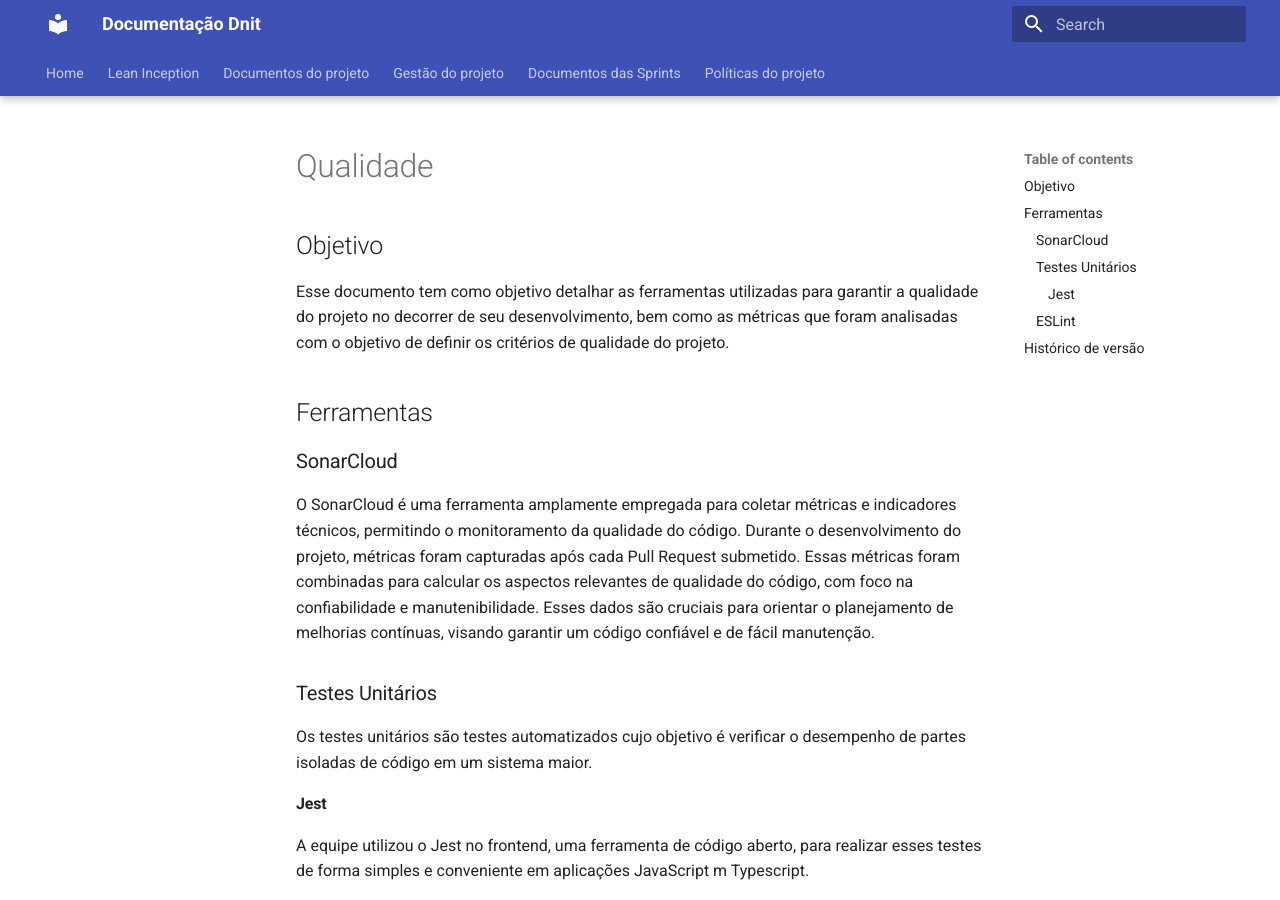
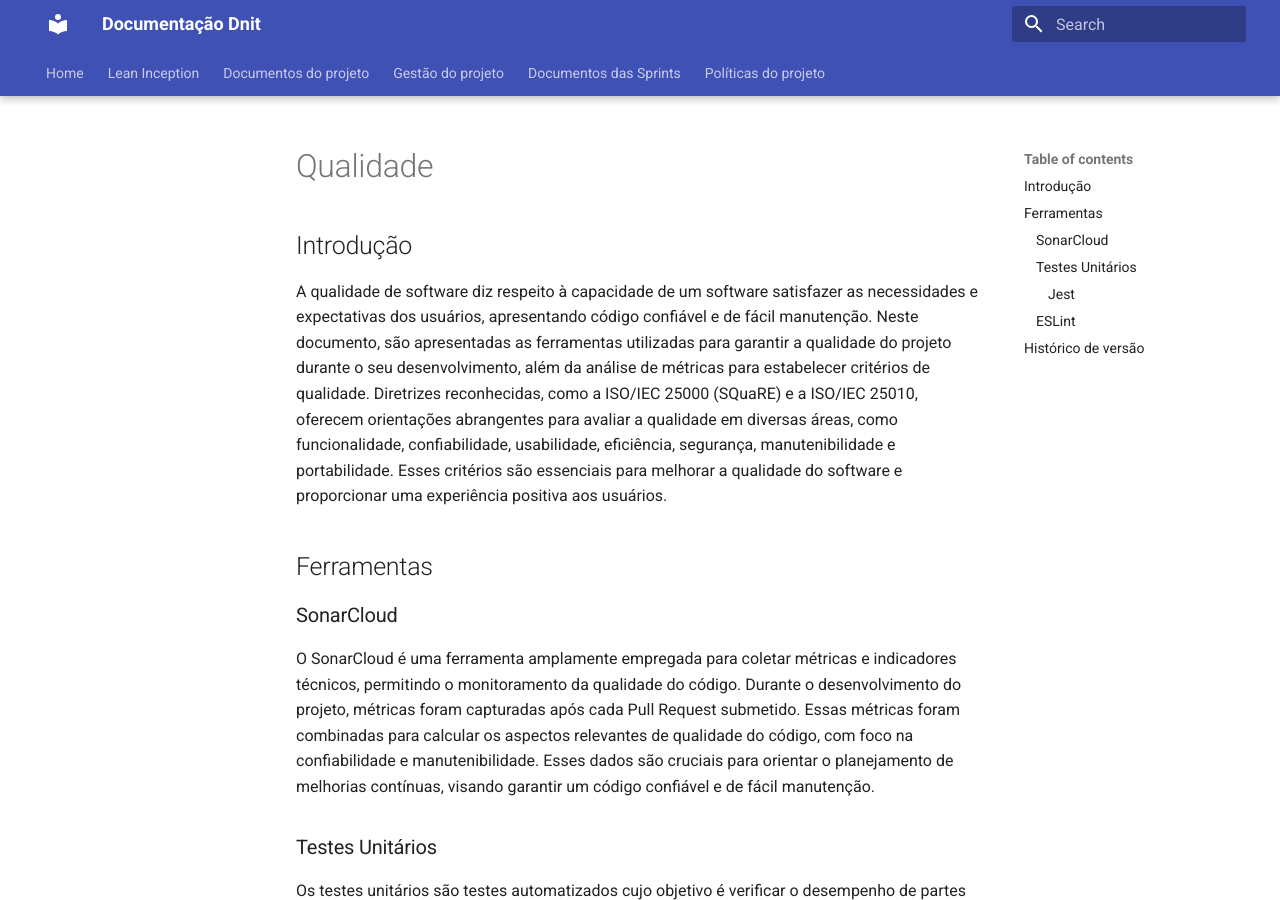
Before and after one commit to fga-eps-mds/2023-1-Dnit-DOC, an MkDocs documentation site: the page built from docs/docs/qualidade.md, in a window 1280 px wide and 900 px high. Built offline with MkDocs 1.6.1 and Material for MkDocs 9.7.7, drawn with Linux system fonts in a browser that asks for light colours.

Commit message:
Adicionando introdução no documento de qualidade

```diff
--- a/docs/docs/qualidade.md
+++ b/docs/docs/qualidade.md
@@ -1,6 +1,6 @@
-## Objetivo
+## Introdução
 
-Esse documento tem como objetivo detalhar as ferramentas utilizadas para garantir a qualidade do projeto no decorrer de seu desenvolvimento, bem como as métricas que foram analisadas com o objetivo de definir os critérios de qualidade do projeto.
+A qualidade de software diz respeito à capacidade de um software satisfazer as necessidades e expectativas dos usuários, apresentando código confiável e de fácil manutenção. Neste documento, são apresentadas as ferramentas utilizadas para garantir a qualidade do projeto durante o seu desenvolvimento, além da análise de métricas para estabelecer critérios de qualidade. Diretrizes reconhecidas, como a ISO/IEC 25000 (SQuaRE) e a ISO/IEC 25010, oferecem orientações abrangentes para avaliar a qualidade em diversas áreas, como funcionalidade, confiabilidade, usabilidade, eficiência, segurança, manutenibilidade e portabilidade. Esses critérios são essenciais para melhorar a qualidade do software e proporcionar uma experiência positiva aos usuários.
 
 ## Ferramentas
 
```
